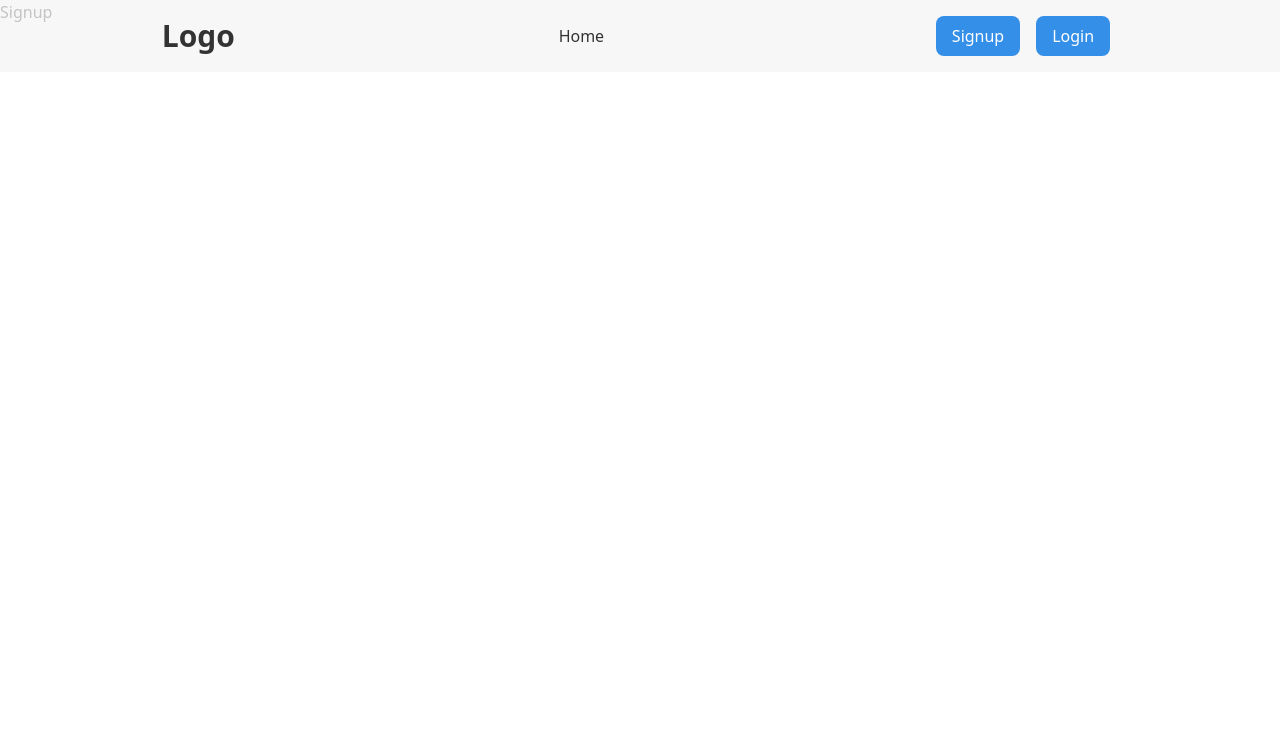
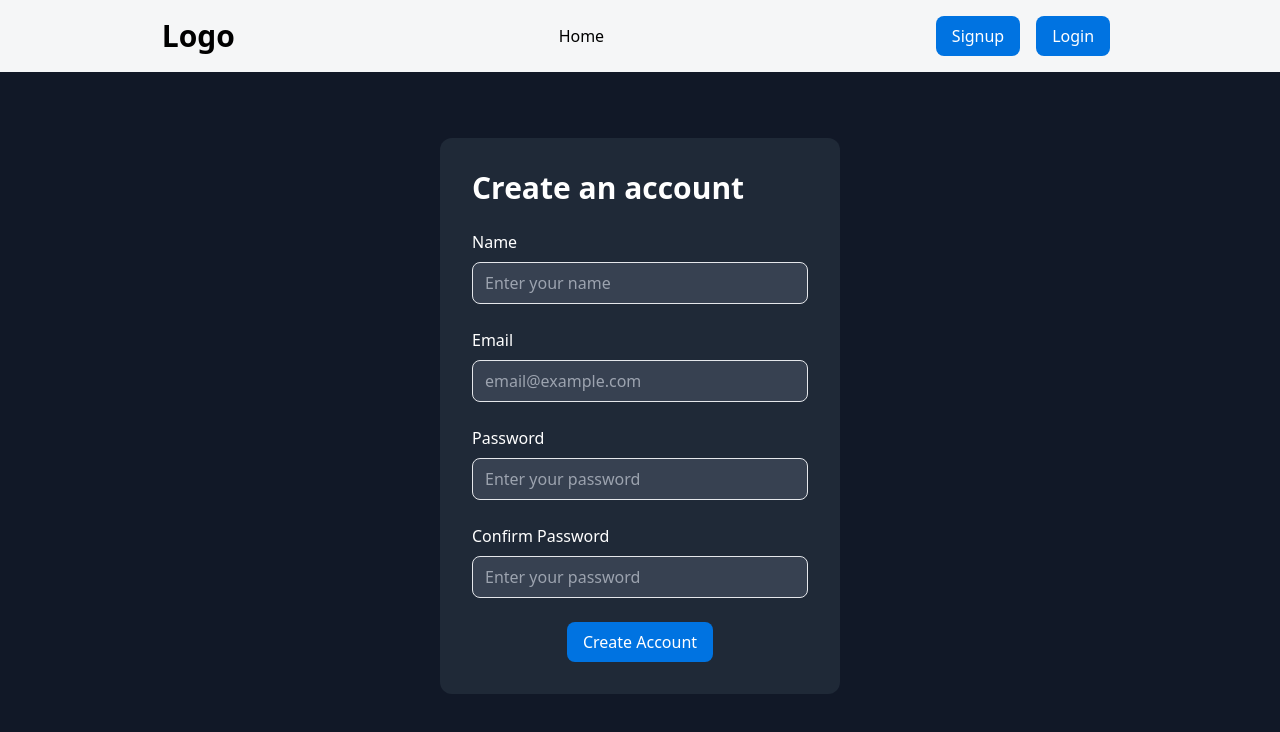
Before and after one commit to Akash-152000/reunion-frontend, a React (Vite) app: page /signup in a window 1280 px wide. Shown: the top 732 px of the page. Built offline with nearby package versions, Linux system fonts and the light colour scheme.

Commit message:
creating signup page

```diff
--- a/src/components/Button.jsx
+++ b/src/components/Button.jsx
@@ -1,9 +1,15 @@
 import React from 'react'
+import { useNavigate } from 'react-router-dom'
 
-const Button = ({btnName}) => {
+const Button = ({ btnName }) => {
+    const navigate = useNavigate();
+    const handleNavigation = () => {
+        navigate('/signup')
+    }
+
     return (
-        <div><button className='mx-2 px-4 py-2 rounded-lg text-white bg-[#0073e1]'>{btnName}</button></div>
+        <div><button onClick={handleNavigation} className='mx-2 px-4 py-2 rounded-lg text-white bg-[#0073e1]'>{btnName}</button></div>
     )
 }
 
-export default Button
+export default Button;
--- a/src/components/Header.jsx
+++ b/src/components/Header.jsx
@@ -1,17 +1,20 @@
 import React from 'react'
 import Button from './Button'
+import { Link } from 'react-router-dom'
 
 const Header = () => {
   return (
     <>
-        <div className='bg-[#f5f6f7] flex justify-around items-center py-4 fixed w-full z-40 opacity-80'>
-            <div className='text-3xl cursor-pointer font-bold'>Logo</div>
-            <div className='cursor-pointer font-medium'>Home</div>
-            <div className='flex'>
-                <Button btnName = "Signup"/>
-                <Button btnName = "Login"/>
-            </div>
+      <div className='bg-[#f5f6f7] flex justify-around items-center py-4 fixed w-full z-40 '>
+        <div className='text-3xl cursor-pointer font-bold'>Logo</div>
+        <Link to='/'>
+          <div className='cursor-pointer font-medium'>Home</div>
+        </Link>
+        <div className='flex'>
+          <Button btnName="Signup" />
+          <Button btnName="Login" />
         </div>
+      </div>
     </>
   )
 }
--- a/src/components/Home.jsx
+++ b/src/components/Home.jsx
@@ -1,10 +1,12 @@
 import React from 'react'
 import heroImage from '../assets/heroImage.jpg'
 import SearchTab from './SearchTab'
+import Header from './Header'
 
 const Home = () => {
     return (
         <>
+            <Header />
             <div className='w-100 h-[100vh]'>
                 <img className='object-cover w-full h-full' src={heroImage} alt="Hero Image" />
 
--- a/src/components/Signup.jsx
+++ b/src/components/Signup.jsx
@@ -2,7 +2,63 @@ import React from 'react'
 
 const Signup = () => {
   return (
-    <div>Signup</div>
+    <>
+      <div className='w-full h-[100vh] bg-[#111827] flex justify-center items-center text-white'>
+        <div className='w-[400px] mt-8 bg-[#1f2937] p-8 rounded-xl'>
+          <div className='text-3xl font-bold mb-6 '>Create an account</div>
+          <form>
+
+            <div className='flex flex-col mb-6'>
+              <label className='mb-2' htmlFor="name">Name</label>
+              <input
+                className="rounded-lg bg-[#374151] border px-3 py-2"
+                type="text"
+                name='name'
+                placeholder='Enter your name'
+              />
+            </div>
+
+            <div className='flex flex-col mb-6'>
+              <label className='mb-2' htmlFor="name">Email</label>
+              <input
+                className="rounded-lg bg-[#374151] border px-3 py-2"
+                type="email"
+                name='email'
+                placeholder='email@example.com'
+              />
+            </div>
+
+            <div className='flex flex-col mb-6'>
+              <label className='mb-2' htmlFor="name">Password</label>
+              <input
+                className="rounded-lg bg-[#374151] border px-3 py-2"
+                type="password"
+                name='password'
+                placeholder='Enter your password'
+                min={8}
+              />
+            </div>
+
+            <div className='flex flex-col mb-6'>
+              <label className='mb-2' htmlFor="name">Confirm Password</label>
+              <input
+                className="rounded-lg bg-[#374151] border px-3 py-2"
+                type="password"
+                name='cPassword'
+                placeholder='Enter your password'
+              />
+            </div>
+
+            <div className='flex justify-center'>
+            <button className='mx-2 px-4 py-2 rounded-lg text-white bg-[#0073e1]' type="submit">Create Account</button>
+
+            </div>
+
+          </form>
+
+        </div>
+      </div>
+    </>
   )
 }
 
--- a/src/context/User/UserProvider.js
+++ b/src/context/User/UserProvider.jsx
@@ -15,12 +15,15 @@ const UserProvider = (props) => {
       ).catch((error)=>{
         console.log(error);
       });
+      console.log(response)
     }
   };
 
   const login = async () => {};
 
   return (
-    <UserContext.Provider value={{}}>{props.children}</UserContext.Provider>
+    <UserContext.Provider value={{signup}}>{props.children}</UserContext.Provider>
   );
 };
+
+export default UserProvider;
```
Also changed, not shown: src/main.jsx (+11 -6 lines).
